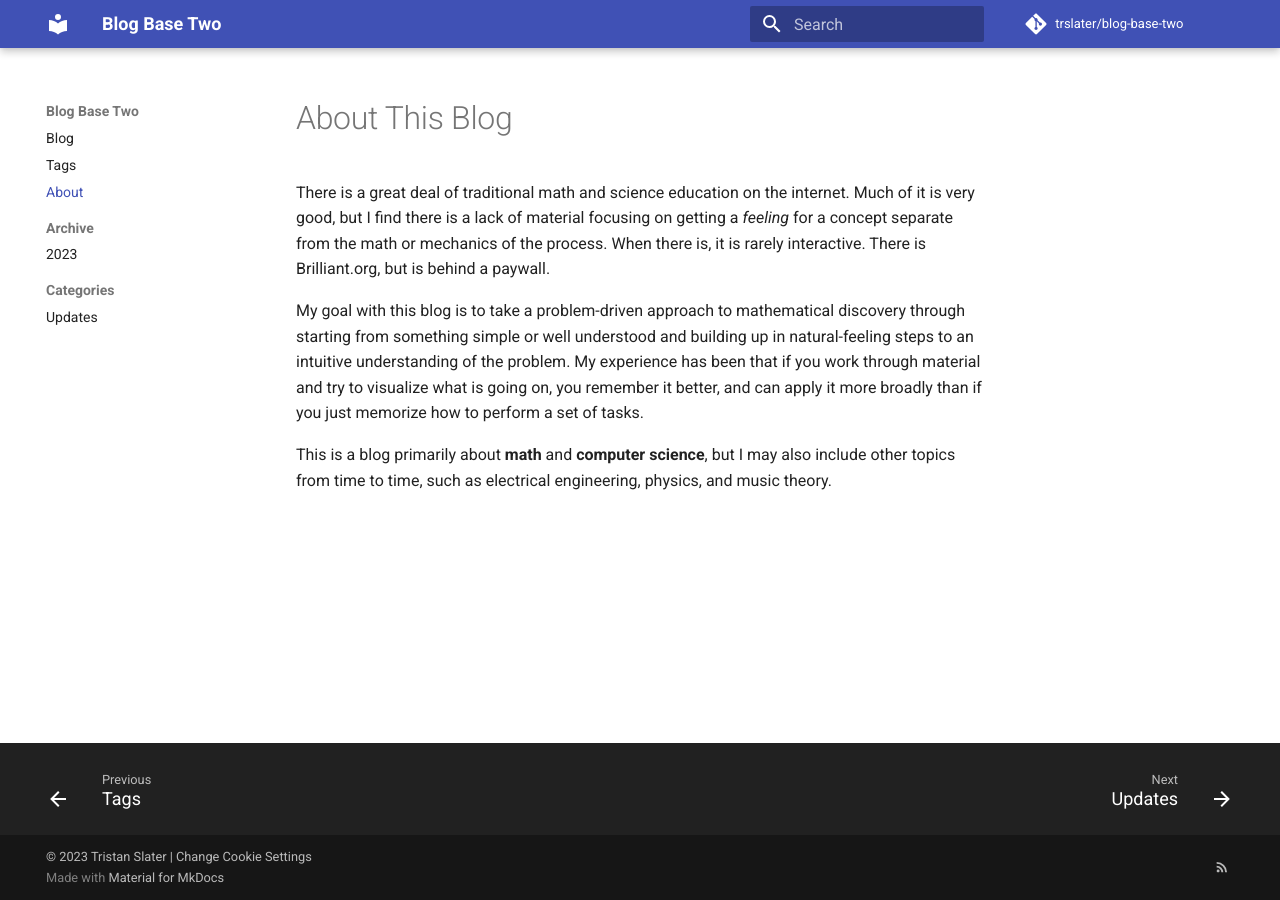
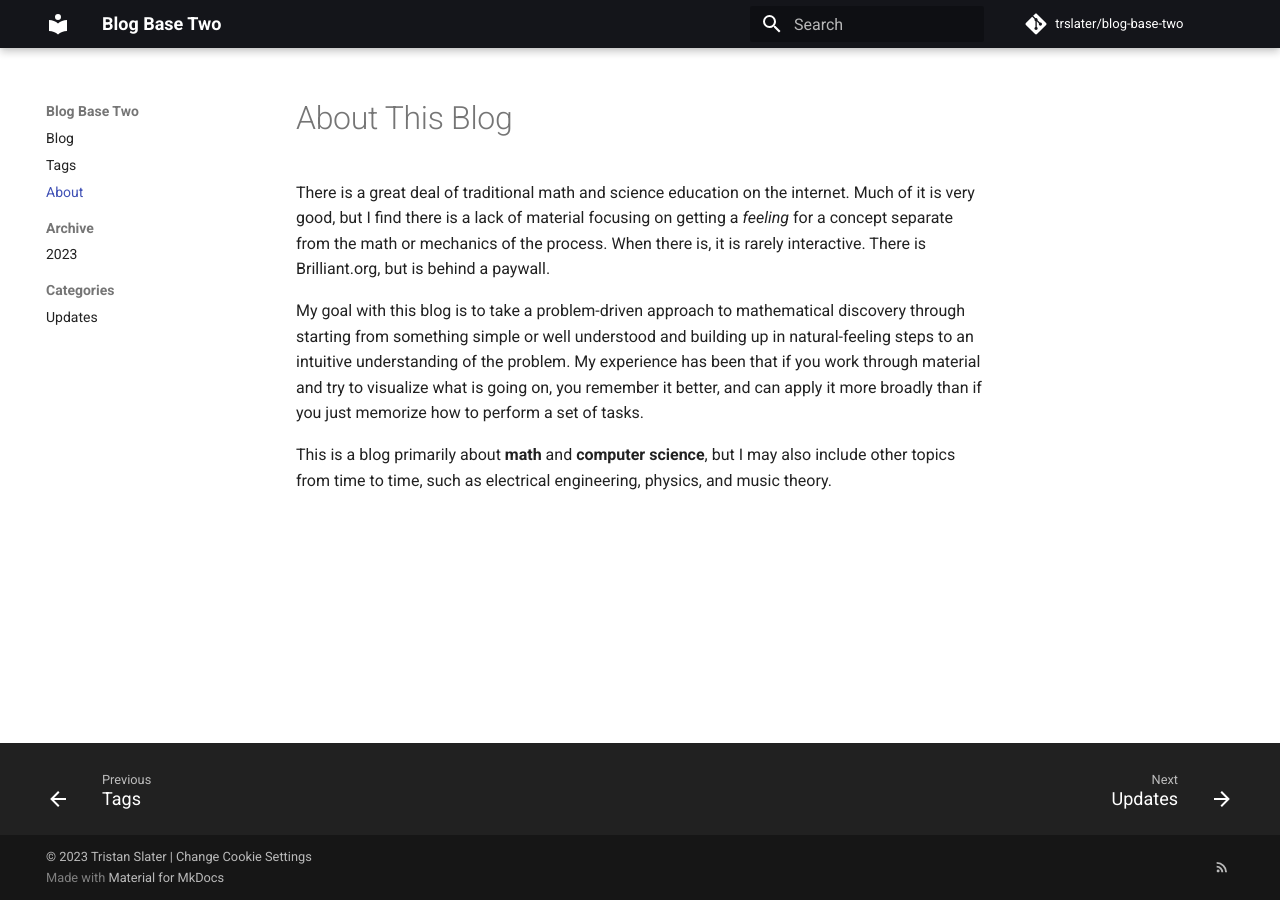
Before and after one commit to trslater/blog-base-two, an MkDocs documentation site: the page built from docs/about.md, in a window 1280 px wide. Built offline with MkDocs 1.6.1 and Material for MkDocs 9.7.7, drawn with Linux system fonts in a browser that asks for light colours; comment, search, counter and statistics services are not loaded.

Commit message:
Change colour scheme to black

```diff
--- a/mkdocs.yml
+++ b/mkdocs.yml
@@ -13,6 +13,8 @@ nav:
 
 theme:
   name: material
+  palette:
+    primary: black
   custom_dir: overrides
   features:
     - content.code.copy
```
